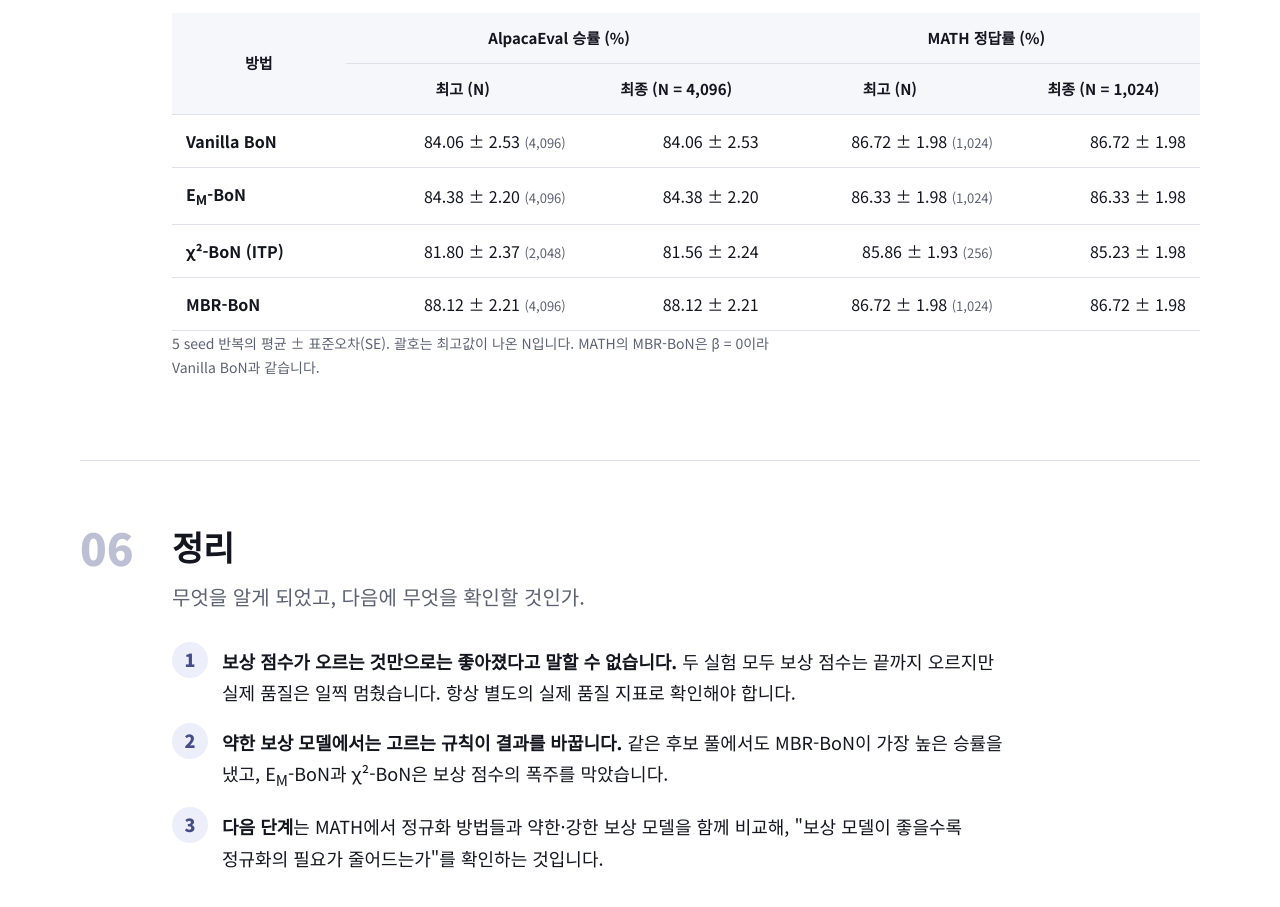
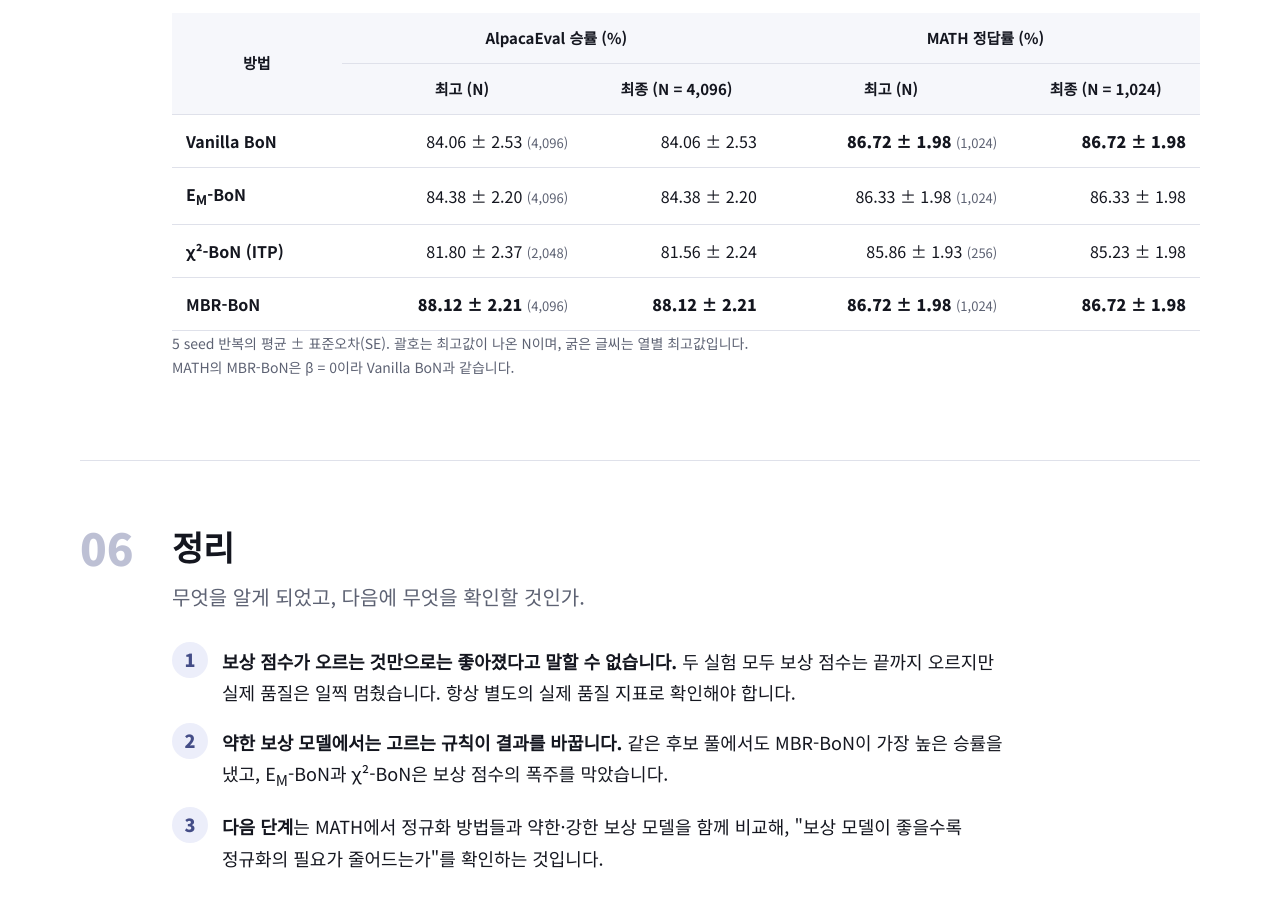
Before and after one commit to changmin-jen/changmin-jen.github.io, a plain HTML site: page capstone.html in a window 1280 px wide. Shown: the part 5249-6156 px from the top of the page. Drawn offline with Linux system fonts and the light colour scheme.

Commit message:
Exhibition page: bold top value per results column
Co-Authored-By: Claude Opus 5.5 <noreply@anthropic.com>
Claude-Session: https://claude.ai/code/session_01RsoNj1QZTnCuFrZ6RFM3K3

```diff
--- a/capstone.html
+++ b/capstone.html
@@ -121,6 +121,7 @@ figcaption { margin-top:12px; font-size:15px; color:var(--muted); line-height:1.
 .restab thead tr:first-child th { border-bottom:1px solid var(--line); }
 .restab tbody th { text-align:left; font-weight:700; }
 .restab td { text-align:right; }
+.restab td b { font-weight:900; color:var(--ink); }
 .restab td small { color:var(--muted); font-size:13px; }
 .tab-note { margin:12px 0 0; font-size:14px; color:var(--muted); }
 .res-h + figure { margin-top:16px; }
@@ -359,14 +360,14 @@ footer { border-top:1px solid var(--line); padding:28px 0 40px; color:var(--mute
             <tr><th>최고 (N)</th><th>최종 (N = 4,096)</th><th>최고 (N)</th><th>최종 (N = 1,024)</th></tr>
           </thead>
           <tbody>
-<tr><th scope="row">Vanilla BoN</th><td>84.06 ± 2.53 <small>(4,096)</small></td><td>84.06 ± 2.53</td><td>86.72 ± 1.98 <small>(1,024)</small></td><td>86.72 ± 1.98</td></tr>
+<tr><th scope="row">Vanilla BoN</th><td>84.06 ± 2.53 <small>(4,096)</small></td><td>84.06 ± 2.53</td><td><b>86.72 ± 1.98</b> <small>(1,024)</small></td><td><b>86.72 ± 1.98</b></td></tr>
 <tr><th scope="row">E<sub>M</sub>-BoN</th><td>84.38 ± 2.20 <small>(4,096)</small></td><td>84.38 ± 2.20</td><td>86.33 ± 1.98 <small>(1,024)</small></td><td>86.33 ± 1.98</td></tr>
 <tr><th scope="row">χ²-BoN (ITP)</th><td>81.80 ± 2.37 <small>(2,048)</small></td><td>81.56 ± 2.24</td><td>85.86 ± 1.93 <small>(256)</small></td><td>85.23 ± 1.98</td></tr>
-<tr><th scope="row">MBR-BoN</th><td>88.12 ± 2.21 <small>(4,096)</small></td><td>88.12 ± 2.21</td><td>86.72 ± 1.98 <small>(1,024)</small></td><td>86.72 ± 1.98</td></tr>
+<tr><th scope="row">MBR-BoN</th><td><b>88.12 ± 2.21</b> <small>(4,096)</small></td><td><b>88.12 ± 2.21</b></td><td><b>86.72 ± 1.98</b> <small>(1,024)</small></td><td><b>86.72 ± 1.98</b></td></tr>
           </tbody>
         </table>
       </div>
-      <p class="tab-note">5 seed 반복의 평균 ± 표준오차(SE). 괄호는 최고값이 나온 N입니다. MATH의 MBR-BoN은 β = 0이라 Vanilla BoN과 같습니다.</p>
+      <p class="tab-note">5 seed 반복의 평균 ± 표준오차(SE). 괄호는 최고값이 나온 N이며, 굵은 글씨는 열별 최고값입니다. MATH의 MBR-BoN은 β = 0이라 Vanilla BoN과 같습니다.</p>
     </div>
   </section>
 
```
